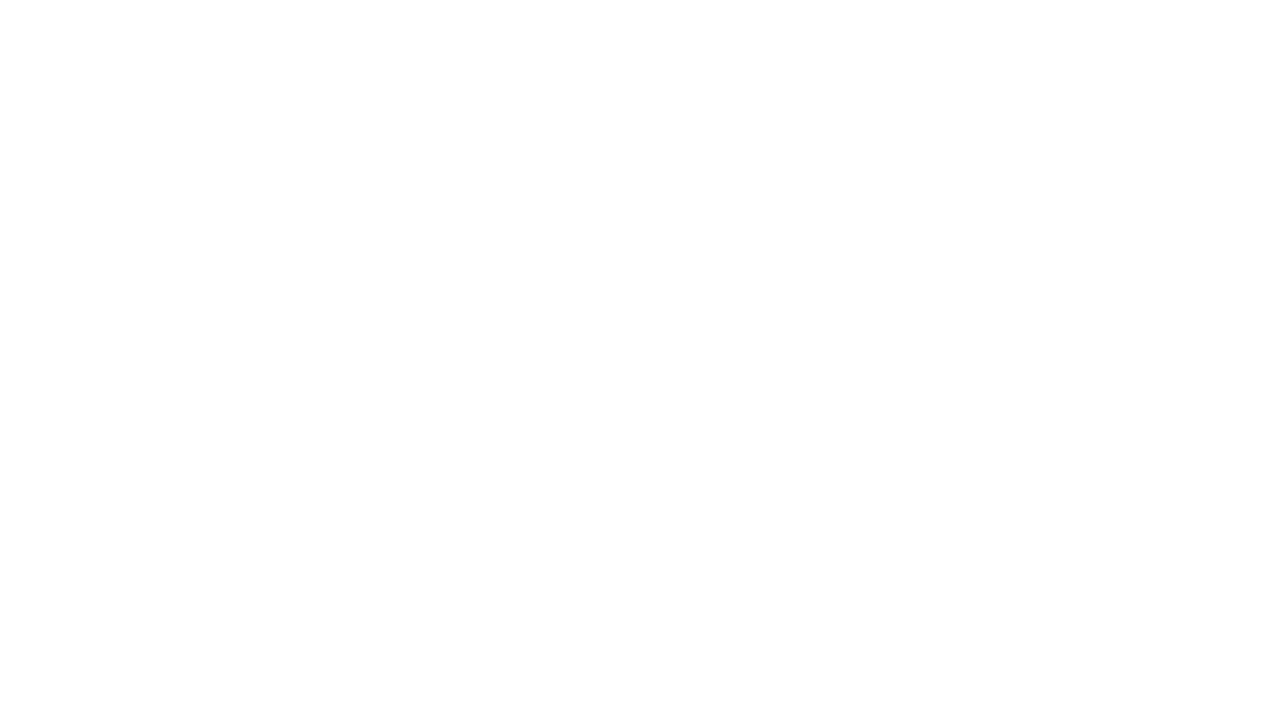
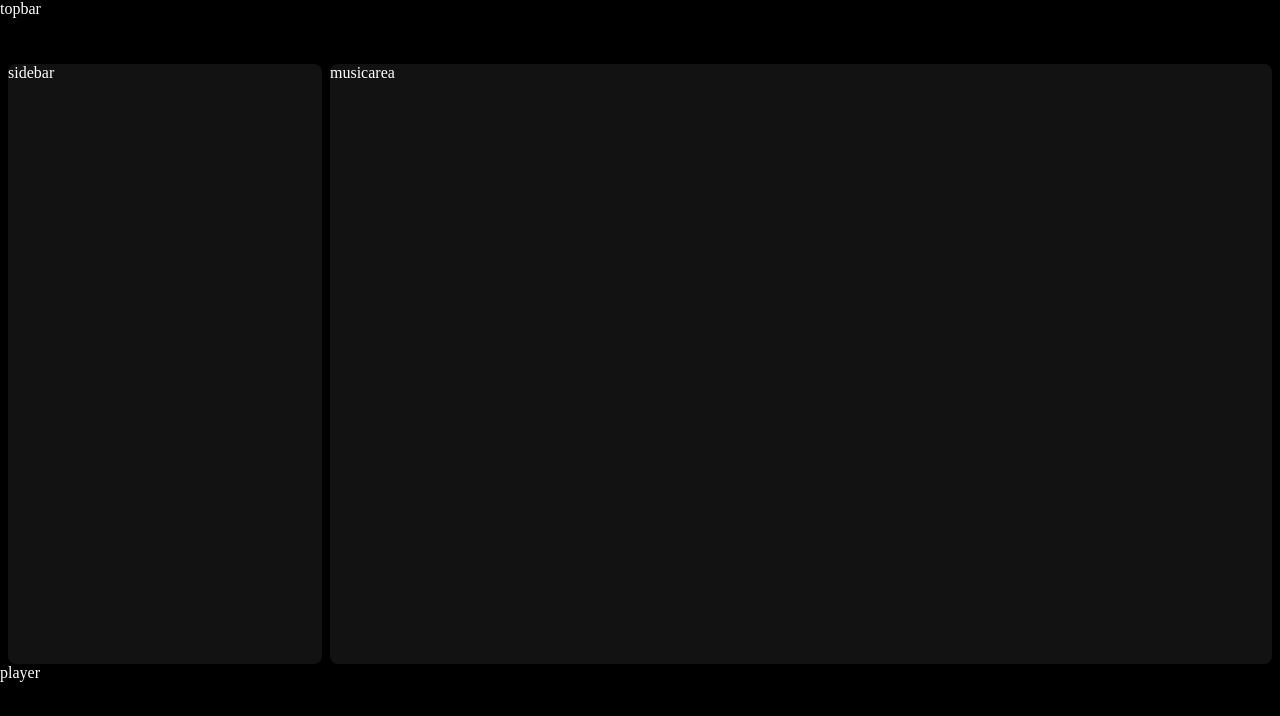
Before and after one commit to Harsh-Panchal-1/Spotify-Clone, a plain HTML site: page index.html in a window 1280 px wide. Drawn offline with Linux system fonts and the light colour scheme.

Commit message:
Created the Layout

```diff
--- a/index.html
+++ b/index.html
@@ -12,9 +12,14 @@
     rel="stylesheet"
     href="https://cdnjs.cloudflare.com/ajax/libs/font-awesome/6.4.0/css/all.min.css"
   />
-  <link href="style.css" rel="stylesheet"/>
+  <link href="/style.css" rel="stylesheet"/>
 </head>
 <body>
-
+  <div class="topbar">topbar</div>
+  <div class="usersection" style="display: flex;">
+    <div class="sidebar">sidebar</div>
+    <div class="musicarea">musicarea</div>
+  </div>
+  <div class="player">player</div>
 </body>
 </html>
--- a/style.css
+++ b/style.css
@@ -1,4 +1,38 @@
 *{
   padding: 0;
   margin: 0;
+  background-color: black;
 }
+
+.topbar{
+  height: 4rem;
+  width: 100%;
+  background-color: rgb(0, 0, 0);
+  color: white;
+}
+
+.sidebar{
+  height: 75vh;
+  width: 25%;
+  background-color: #121212;
+  color: white;
+  margin-left: 0.5rem;
+  border: none;
+  border-radius: 0.5rem;
+}
+
+.musicarea{
+  height: 75vh;
+  width: 75%;
+  background-color: #121212;
+  color: white;
+  margin-left: 0.5rem;
+  margin-right: 0.5rem;
+  border: none;
+  border-radius: 0.5rem;
+}
+
+.player{
+  background-color: rgb(0, 0, 0);
+  color: white;
+}
```
